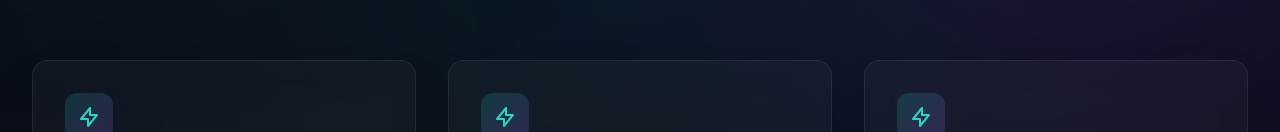
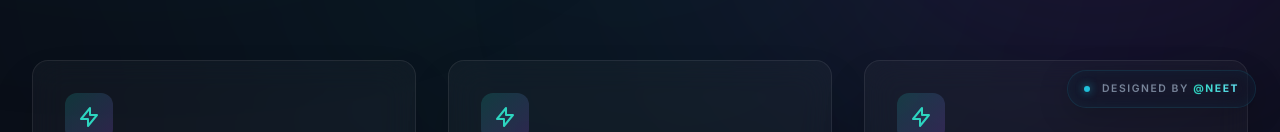
Before and after one commit to kalispidyman/raagneet, a React (Vite) app: page / in a window 1280 px wide. Shown: the part 668-800 px from the top of the page. Built offline with nearby package versions, Linux system fonts and the light colour scheme.

Commit message:
Add animated glassmorphic watermark "Designed by @Neet" to App.jsx with floating glow loop

```diff
--- a/src/App.jsx
+++ b/src/App.jsx
@@ -2,6 +2,7 @@ import { useState } from 'react';
 import { Routes, Route } from 'react-router-dom';
 import Navbar from './components/Navbar';
 import Footer from './components/Footer';
+import Watermark from './components/Watermark';
 import Home from './pages/Home';
 import About from './pages/About';
 import Services from './pages/Services';
@@ -38,6 +39,9 @@ function App() {
 
       {/* Authentication Modal */}
       {showAuth && <AuthModal onClose={() => setShowAuth(false)} />}
+
+      {/* Global Designer Watermark */}
+      <Watermark />
     </div>
   );
 }
--- /dev/null
+++ b/src/components/Watermark.css
@@ -0,0 +1,29 @@
+.glass-watermark {
+  background: rgba(15, 23, 42, 0.25);
+  backdrop-filter: blur(16px);
+  -webkit-backdrop-filter: blur(16px);
+  border: 1px solid rgba(34, 211, 238, 0.12);
+  box-shadow: 0 8px 32px rgba(0, 0, 0, 0.2), inset 0 0 15px rgba(34, 211, 238, 0.05);
+  animation: watermark-glow-float 6s ease-in-out infinite;
+  transition: all 0.4s cubic-bezier(0.25, 1, 0.5, 1);
+}
+
+@keyframes watermark-glow-float {
+  0%, 100% {
+    transform: translateY(0) scale(1);
+    box-shadow: 0 8px 32px rgba(0, 0, 0, 0.2), inset 0 0 15px rgba(34, 211, 238, 0.05);
+    border-color: rgba(34, 211, 238, 0.12);
+  }
+  50% {
+    transform: translateY(-4px) scale(1.01);
+    box-shadow: 0 12px 40px rgba(34, 211, 238, 0.15), inset 0 0 20px rgba(34, 211, 238, 0.1);
+    border-color: rgba(34, 211, 238, 0.25);
+  }
+}
+
+.glass-watermark:hover {
+  background: rgba(15, 23, 42, 0.4);
+  border-color: rgba(34, 211, 238, 0.4);
+  box-shadow: 0 12px 45px rgba(34, 211, 238, 0.2), inset 0 0 25px rgba(34, 211, 238, 0.15);
+  transform: translateY(-2px) scale(1.02);
+}
--- /dev/null
+++ b/src/components/Watermark.jsx
@@ -0,0 +1,17 @@
+import React from 'react';
+import './Watermark.css';
+
+const Watermark = () => {
+  return (
+    <div className="fixed bottom-6 right-6 z-[60] pointer-events-none select-none">
+      <div className="glass-watermark pointer-events-auto px-4 py-2.5 rounded-full flex items-center gap-3">
+        <span className="w-1.5 h-1.5 rounded-full bg-cyan-400 animate-pulse shadow-[0_0_10px_rgba(34,211,238,0.8)]" />
+        <span className="text-[0.65rem] font-semibold tracking-[0.15em] uppercase text-slate-400/80">
+          Designed by <span className="text-transparent bg-clip-text bg-gradient-to-r from-teal-400 to-cyan-300 font-bold">@Neet</span>
+        </span>
+      </div>
+    </div>
+  );
+};
+
+export default Watermark;
```
